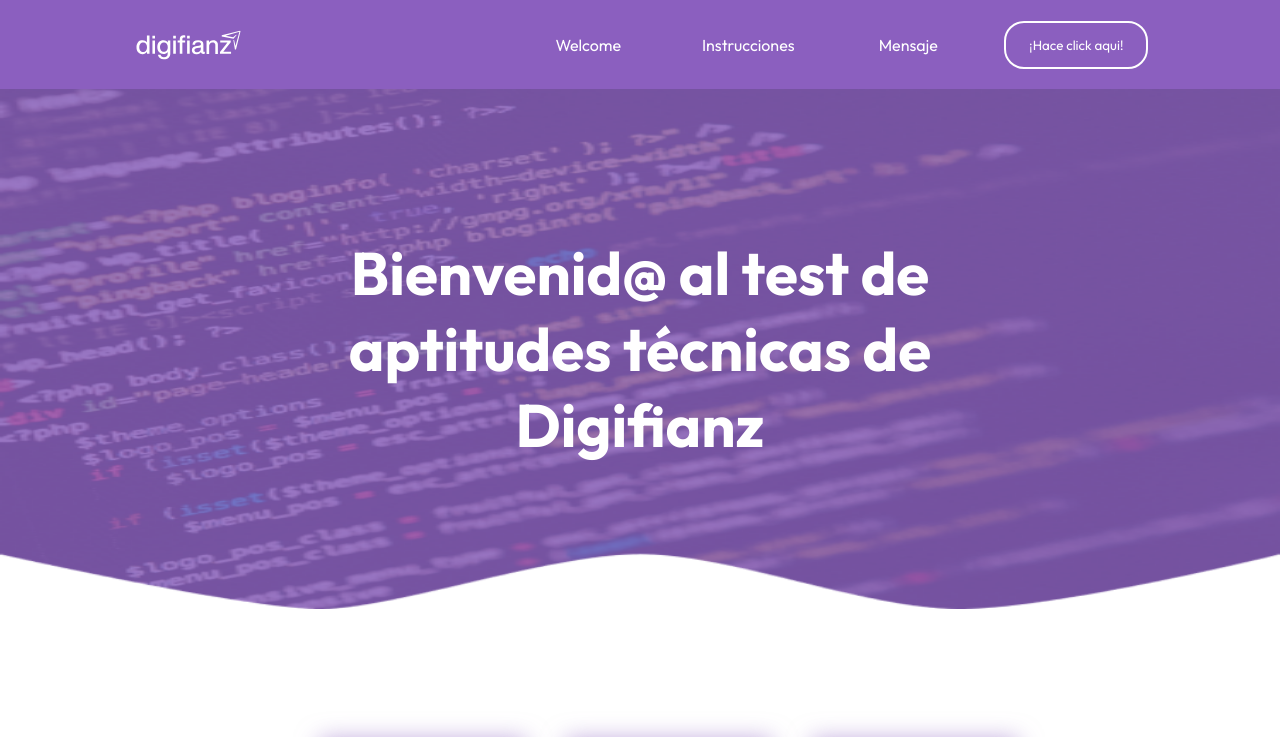
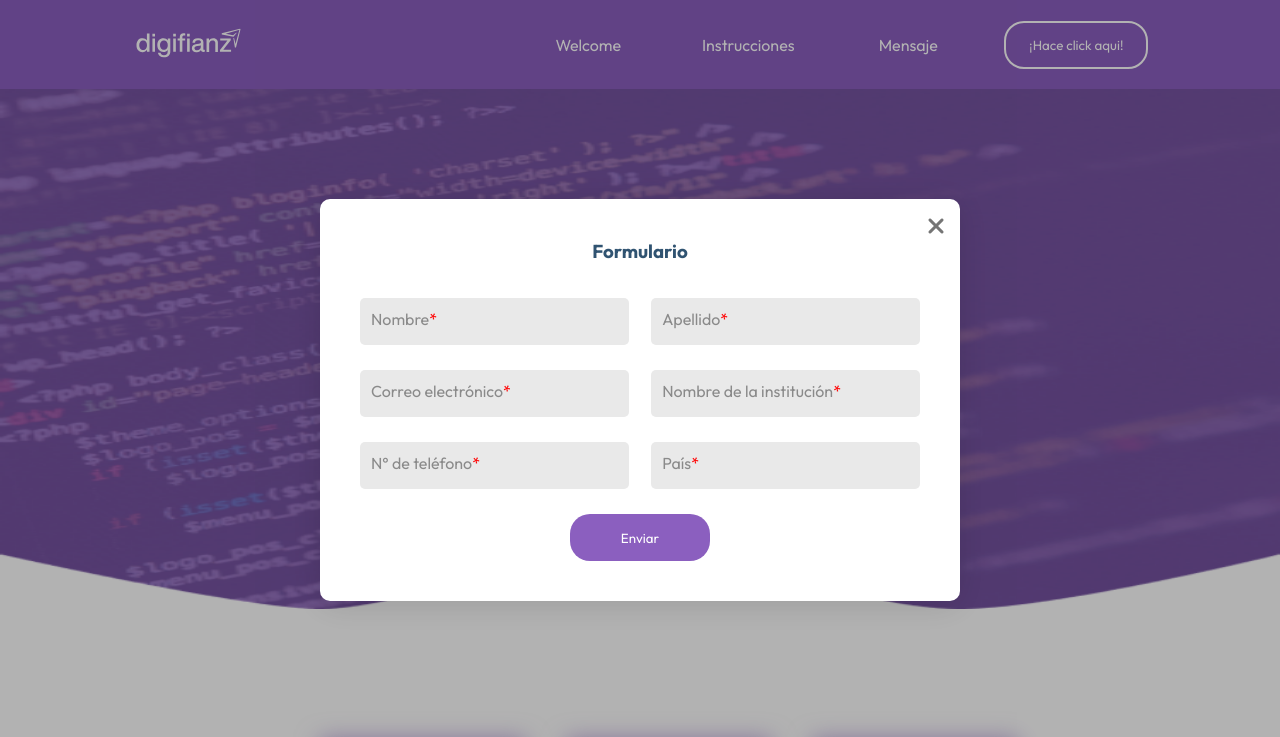
Before and after one commit to Alex-Bulo/digifianz-lp, a website: page views/index.html in a window 1280 px wide. Both pictures are taken after a click on the button "¡Hace click aqui!". Shown: the top 737 px of the page. Drawn offline with Linux system fonts and the light colour scheme.

Commit message:
desktop modal

```diff
--- a/public/css/form.css
+++ b/public/css/form.css
@@ -1,4 +1,6 @@
 .form-container{
+    position: relative
+    ;
     margin: 40px 20px;
     padding: 40px;
 
@@ -82,6 +84,29 @@
         top:5%;
     }
 }
+.modal{
+    height: 100vh;
+    width: 100vw;
+
+    position: fixed;
+    top: 0;
+    left: 0;
+
+    z-index: 2;
+
+    background-color: rgba(0, 0, 0, .3);
+
+    display: none;
+    align-items: center;
+}
+.modal-close{
+    position: absolute;
+    right: 15px;
+    top: 15px;
+
+    color:rgba(0, 0, 0, .54);
+    font-size: 24px;
+}
 
 @media (min-width:768px) {
     .form-container{
--- a/public/js/landing.js
+++ b/public/js/landing.js
@@ -33,6 +33,7 @@
 
     const inputs = document.querySelectorAll('input')
 
+
     inputs.forEach(input => {
         input.addEventListener('focus', (e)=>{
             const prevLabel = e.target.previousElementSibling;
@@ -53,6 +54,27 @@
 
     })
 
+    const menuBtn = document.querySelector('.menu-btn')
+    const modalClose = document.querySelector('.modal-close')
+    const modal = document.querySelector('.modal')
+    const modalForm = document.querySelector('#modal-form')
+
+    menuBtn.addEventListener('click', (e)=>{
+        modal.style.display = 'flex'
+    })
+
+    modalClose.addEventListener('click', (e)=>{
+        modal.style.display = 'none'
+    })
+    modal.addEventListener('click', (e)=>{
+        modal.style.display = 'none'
+    })
+    modalForm.addEventListener('click', (e)=>{
+        e.stopPropagation()
+    })
+
+
+
 
 
 
--- a/views/index.html
+++ b/views/index.html
@@ -21,7 +21,7 @@
 </head>
 <body>
     <header class='header'>
-        <img src="/images/Digifianz-Logo.svg" alt="Logo de Digifianz">
+        <a href='https://www.digifianz.com/' target="blank"><img src="/images/Digifianz-Logo.svg" alt="Logo de Digifianz"></a>
         <i class="fa-solid fa-bars menu-icn"></i>
         <nav class="navbar-container">
             <ul class="menu-items">
@@ -101,6 +101,45 @@
 
         <button id="form-submit" type="submit">Enviar</button>
     </form>
+    <div class="modal">
+        <form  id='modal-form' class='form-container' action="/contacto" method="GET">
+            <i class="fa-solid fa-xmark modal-close"></i>
+            <h3 class="form-title">Formulario</h3>
+            <div class="inputs-container">
+                <div class="input-container">
+                    <label for="name2">Nombre<span>*</span></label>
+                    <input id='name2' type="text" name="name"/>
+                </div>
+
+                <div class="input-container">
+                    <label for="lastName2">Apellido<span>*</span></label>
+                    <input id='lastName2' type="text" name="lastName"/>
+                </div>
+
+                <div class="input-container">
+                    <label for="email2">Correo electrónico<span>*</span></label>
+                    <input id='email2' type="email" name="email"/>
+                </div>
+
+                <div class="input-container">
+                    <label for="institution2">Nombre de la institución<span>*</span></label>
+                    <input id="institution2" type="text" name="institution"/>
+                </div>
+
+                <div class="input-container">
+                    <label for="tel2">N° de teléfono<span>*</span></label>
+                    <input id='tel2' type="number" name="tel"/>
+                </div>
+
+                <div class="input-container">
+                    <label for="country2">País<span>*</span></label>
+                    <input id='country2' type="text" name="country"/>
+                </div>
+            </div>
+
+            <button id="form-submit" type="submit">Enviar</button>
+        </form>
+    </div>
 
     <footer class="footer">
         <a href="#section1"><img src="/images/Digifianz-Logo.svg" alt="Logo de Digifianz"></a>
```
